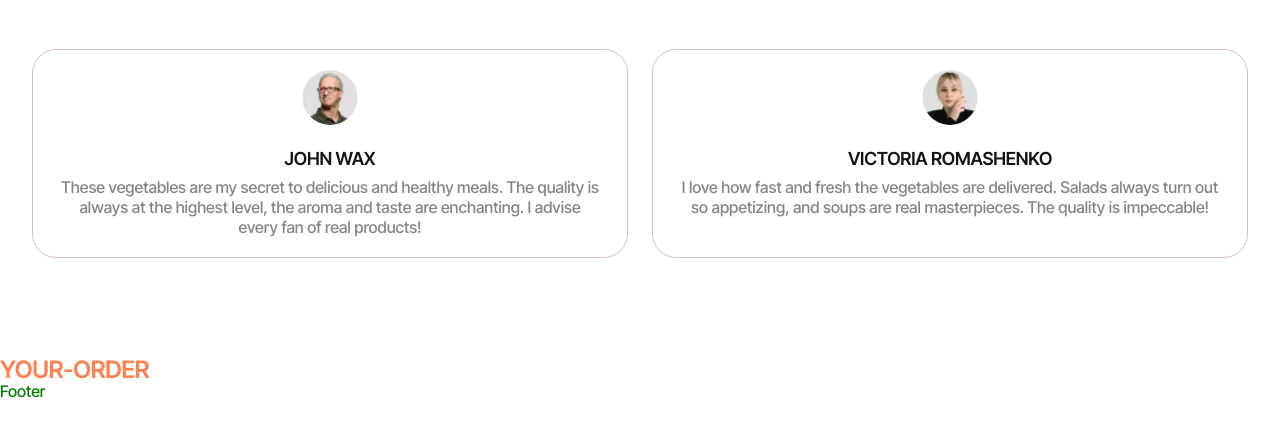
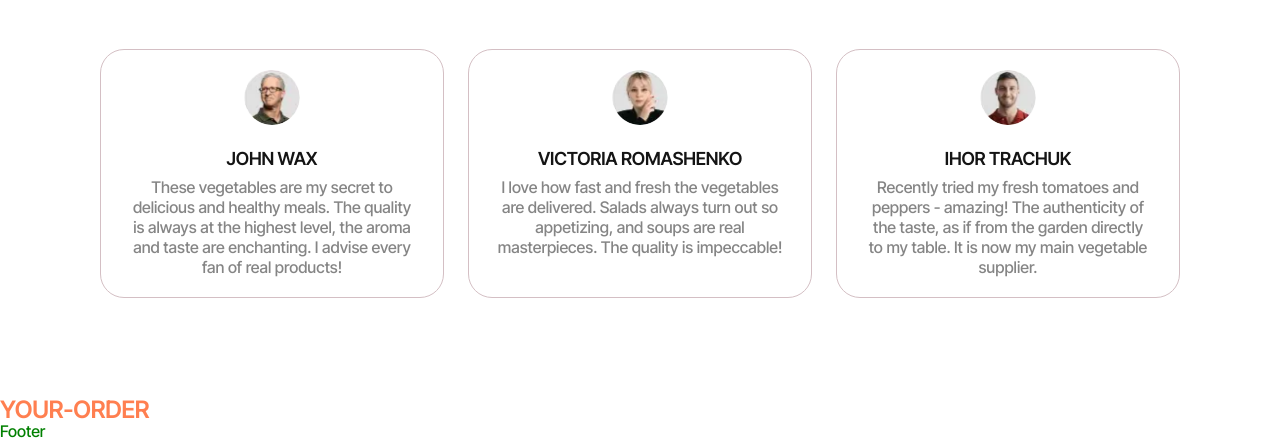
Before and after one commit to TetianaUstymenko-fsd/team-project, a plain HTML site: page src/index.html in a window 1280 px wide. Shown: the part 434-875 px from the top of the page. Before the commit the page ends 835 px from the top, so only its background shows below. Drawn offline with nearby package versions, Linux system fonts and the light colour scheme; files that its build step writes are made by us from their sources.

Commit message:
finish pc version

```diff
--- a/src/css/reviews.css
+++ b/src/css/reviews.css
@@ -1,10 +1,10 @@
 .reviews {
   padding: 80px 20px;
-  margin: 0 auto;
 }
 
 .title-box {
   margin-bottom: 40px;
+  max-width: 335px;
 }
 
 .rev-title {
@@ -108,3 +108,19 @@
     line-height: 1.25;
   }
 }
+
+@media only screen and (min-width: 1280px) {
+  .reviews {
+    padding: 100px;
+  }
+
+  .rev-item {
+    width: calc((100% - 24px) / 3);
+    padding-left: 28px;
+    padding-right: 28px;
+  }
+
+  .hide {
+    display: block;
+  }
+}
--- a/src/partials/reviews.html
+++ b/src/partials/reviews.html
@@ -1,4 +1,4 @@
-<section class="reviews" id="reviews">
+<section class="reviews container" id="reviews">
   <div class="title-box">
     <h2 class="rev-title">
       reviews from our <span class="rev-title-span">customers</span>
```
